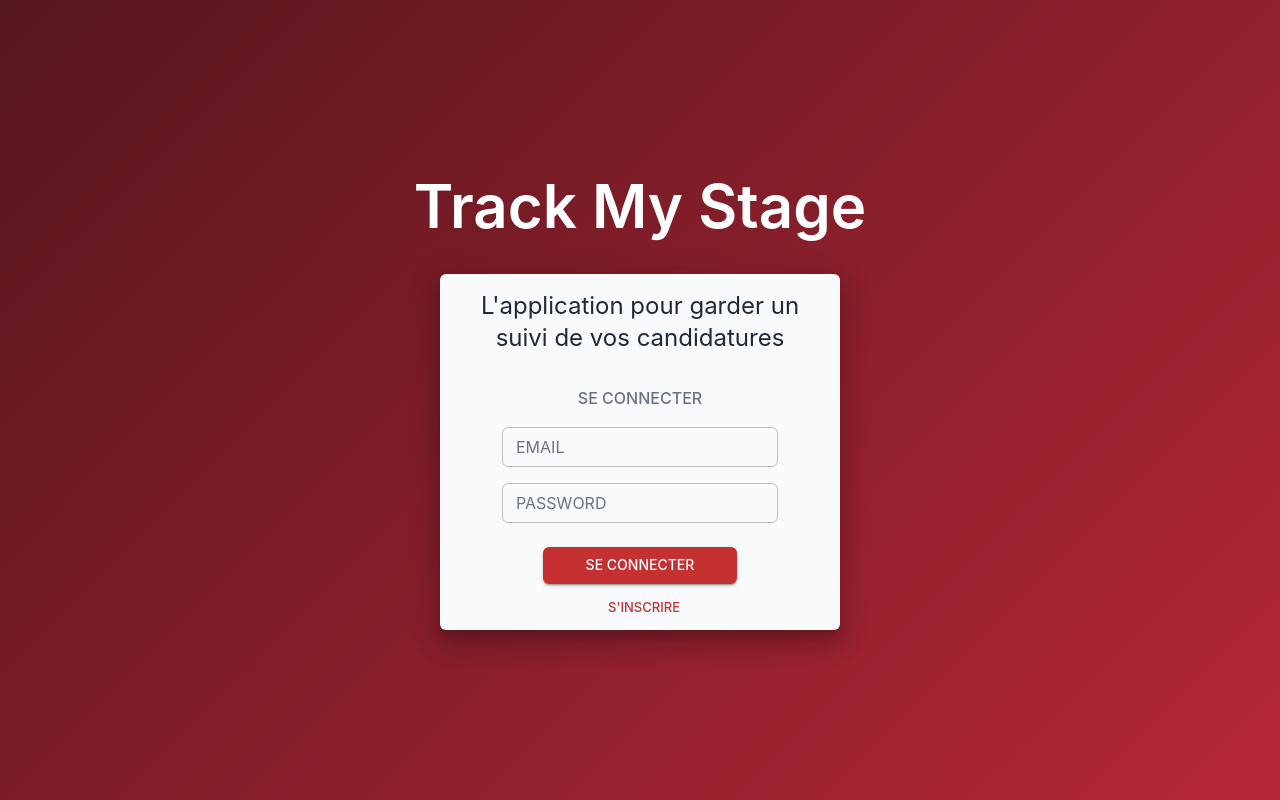
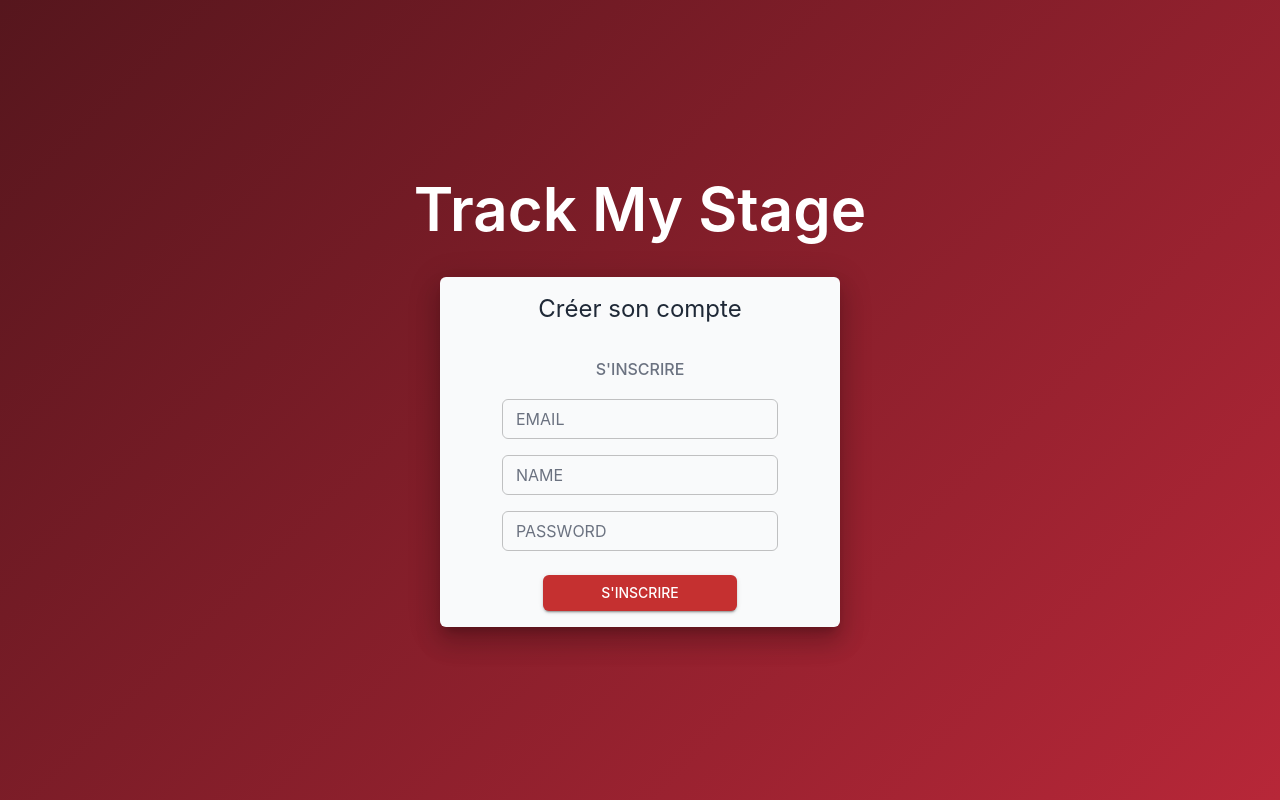
Before and after one commit to cbo31/TrackMyStage, a React app in the folder frontend/: page /signup in a window 1280 px wide. Built offline with nearby package versions, Linux system fonts and the light colour scheme; the HTML template or start-up script is replaced by a standard one.

Commit message:
Add: 'SignUp' components to create Sign Up view. Fix: errors messages from DRF from english to french

```diff
--- a/frontend/src/App.jsx
+++ b/frontend/src/App.jsx
@@ -3,13 +3,14 @@ import { ThemeProvider } from "@mui/material/styles";
 import CssBaseline from "@mui/material/CssBaseline";
 import theme from "./theme";
 import Login from '/src/components/Login.jsx'
+import SignUp from '/src/components/SignUp.jsx'
 import './App.css'
 
 function App() {
   return (
     <ThemeProvider theme={theme}>
       <CssBaseline/>
-      <Login />
+      <SignUp />
     </ThemeProvider>
   )
 }
--- /dev/null
+++ b/frontend/src/components/SignUp.jsx
@@ -0,0 +1,83 @@
+import { useState } from "react";
+import { Box, Button, TextField, Card, CardContent, CardActions, Typography } from '@mui/material'
+
+function SignUp() {
+  const [email, setEmail] = useState('');
+  const [password, setPassword] = useState('');
+  const [name, setName] = useState('');
+  const [message, setMessage] = useState('');
+
+  const handleSignup = async (e) => {
+    e.preventDefault(); // disable refresh page by wrong submit
+
+    try {
+      const res = await fetch('http://127.0.0.1:8000/api/register/', {
+        method: 'POST',
+        headers: {
+          'Content-Type': 'application/json',
+        },
+        body: JSON.stringify({ email, name, password }),
+      });
+
+      const data = await res.json();
+
+      if(res.ok) {
+        setEmail('');
+        setName('');
+        setPassword('');
+      } else {
+        const errorMessages = Object.entries(data) // Modify data from object to list to get key/value in one field, ex : {"email": "test@test.fr"} => ["email : test@test.fr"]
+          .map(([field, errors]) => `${field} : ${errors.join(', ')}`)
+          .join('\n');
+        setMessage(`${errorMessages}`);
+      }
+    } catch (error) { // error message if the server not working. Default give by JavaScript
+      console.log(error);
+      setMessage(`Network error : ${error.message}`);
+    }
+  }
+
+  return (
+    <Box sx={{ display: "flex", flexDirection: "column", alignItems: "center" }}>
+      <Typography variant="h2" sx={{ color: "text.white", mb: 4 }}>Track My Stage</Typography>
+
+      <Box component="form" onSubmit={handleSignup}>
+        <Card
+          sx={{
+            display: "flex",
+            alignItems: "center",
+            flexDirection: "column",
+            boxShadow: 16,
+            bgcolor: "#F9FAFB",
+            width: 400,
+            maxHeight: 465,
+            justifyContent: "center"
+          }}
+        >
+          <CardContent sx={{ display: "flex", alignItems: "center", flexDirection: "column", gap: 2 }}>
+            <Typography variant="h5" sx={{ mb: 2, textAlign: "center" }}>Créer son compte</Typography>
+            <Typography variant="h6" sx={{ textTransform: "uppercase", fontSize: 16,
+              color: "text.secondary"
+            }}>s'inscrire</Typography>
+            {message && <Typography variant="h6" sx={{ textTransform: "uppercase", fontSize: 16,
+              color: "error.main", textAlign: "center", whiteSpace: "pre-line"
+            }}>{message}</Typography>}
+
+            <TextField type="email" label="EMAIL" size="small" value={email}
+              onChange={(e) => setEmail(e.target.value)}/>
+            <TextField type="text" label="NAME" size="small" value={name}
+              onChange={(e) => setName(e.target.value)}/>
+            <TextField type="password" label="PASSWORD" size="small" value={password}
+              onChange={(e) => setPassword(e.target.value)}/>
+          </CardContent>
+
+          <CardActions sx={{ display: "flex", flexDirection: "column", mb: 1 }}>
+            <Button type="submit" variant="contained" size="medium" sx={{ width: 194 }}>s'inscrire</Button>
+          </CardActions>
+        </Card>
+      </Box>
+    </Box>
+  )
+}
+
+export default SignUp
```
Also changed, not shown: 1 other file (tests, documents, lock files or other folders).
